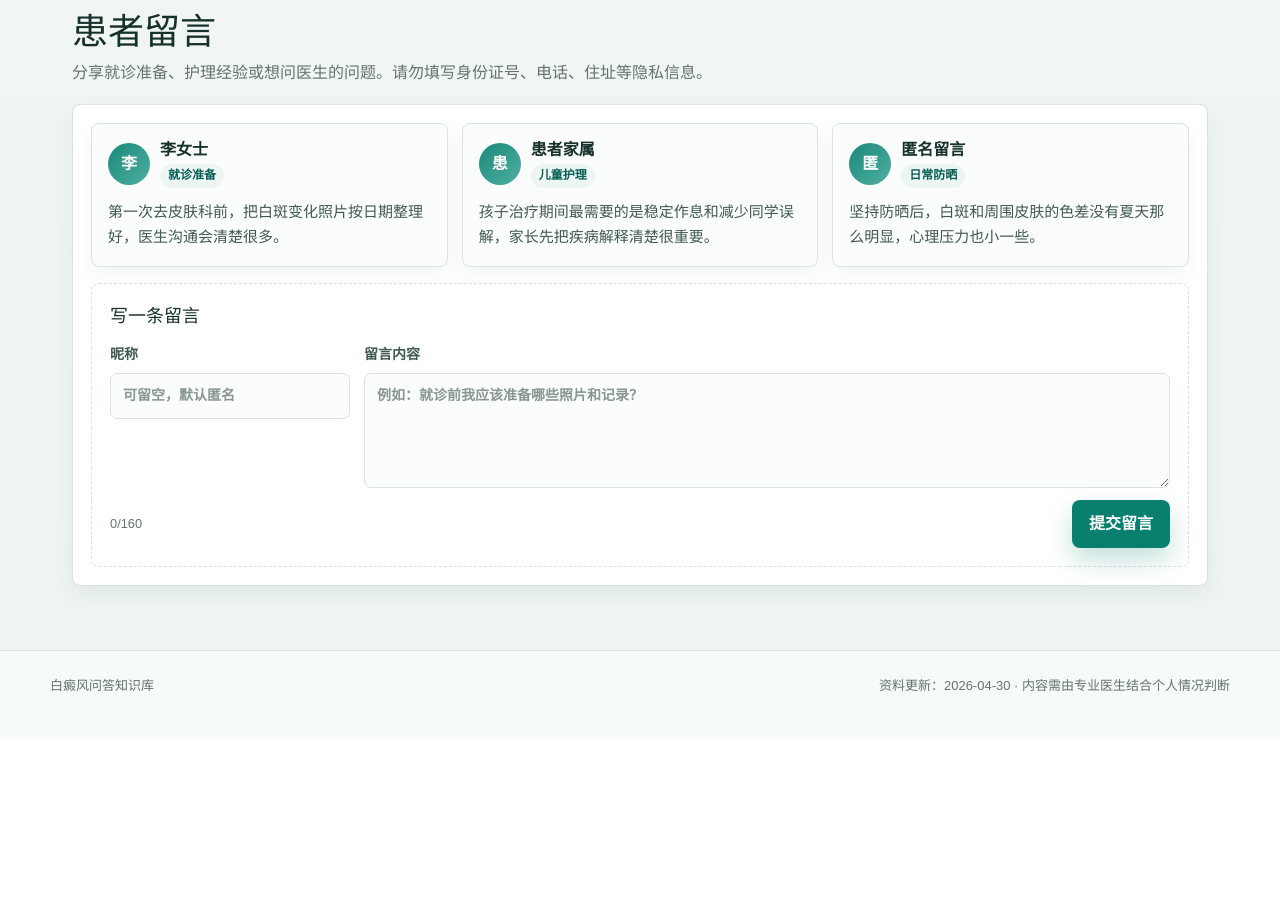
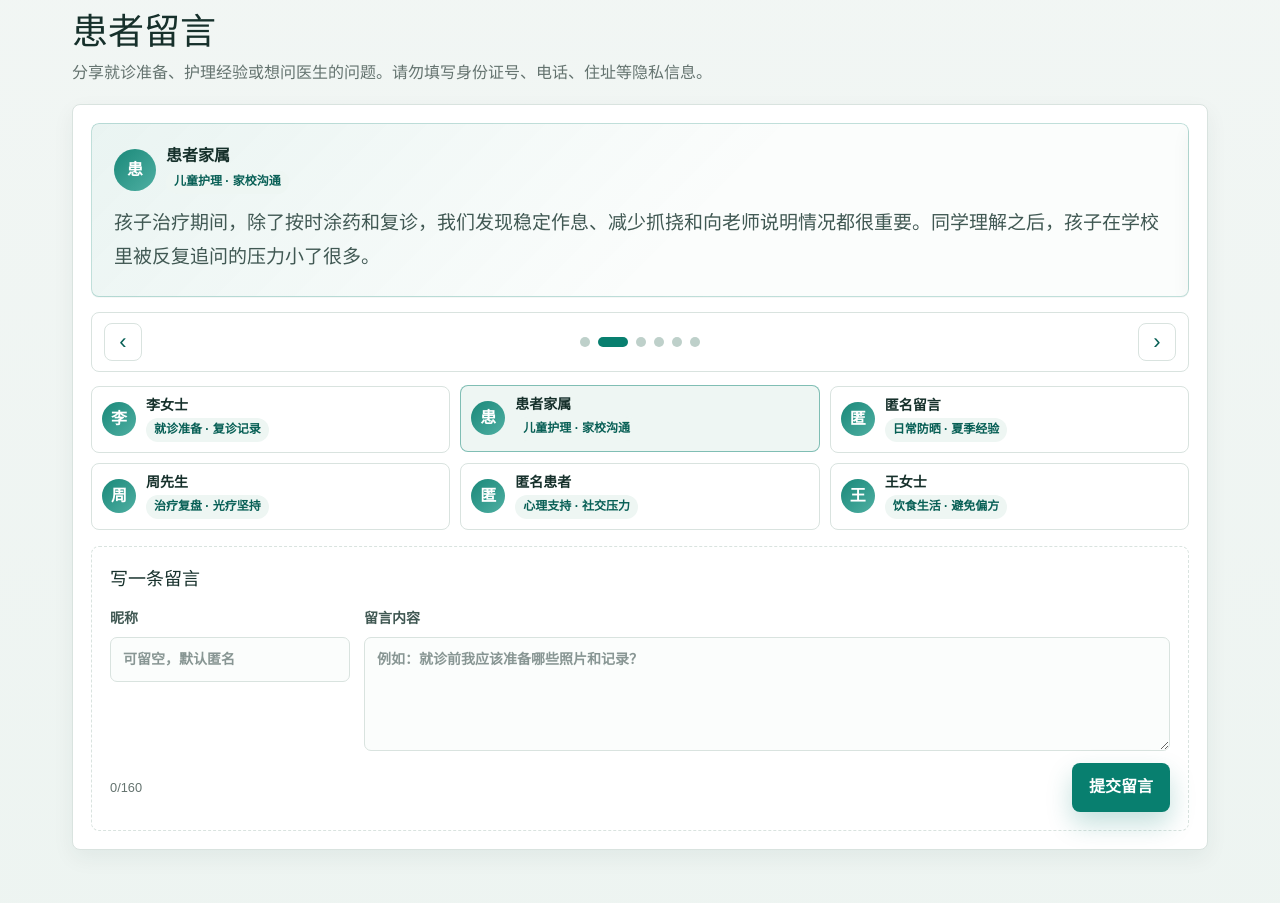
Before and after one commit to qili56847/Vitiligo-KnowledgeBase, a Next.js app: page / in a window 1280 px wide. Shown: the part 2740-3643 px from the top of the page. Before the commit the page ends 3479 px from the top, so only its background shows below. Built offline with nearby package versions, Linux system fonts and the light colour scheme.

Commit message:
优化患者留言轮播

```diff
--- a/src/app/globals.css
+++ b/src/app/globals.css
@@ -39,7 +39,8 @@ a {
 }
 
 button,
-input {
+input,
+textarea {
   font: inherit;
 }
 
@@ -769,17 +770,33 @@ main {
   box-shadow: 0 8px 22px rgba(17, 55, 48, 0.06);
 }
 
-.message-list {
+.message-carousel {
   display: grid;
-  grid-template-columns: repeat(3, minmax(0, 1fr));
   gap: 14px;
   margin-bottom: 16px;
 }
 
+.message-carousel-viewport {
+  overflow: hidden;
+  border-radius: var(--radius);
+}
+
+.message-carousel-track {
+  display: flex;
+  transition: transform 420ms ease;
+  will-change: transform;
+}
+
 .message-card {
-  padding: 16px;
+  flex: 0 0 100%;
+  min-width: 0;
+  padding: 22px;
   background: #fbfdfc;
   box-shadow: 0 8px 20px rgba(17, 55, 48, 0.05);
+  border-color: rgba(8, 127, 111, 0.24);
+  background:
+    linear-gradient(135deg, rgba(8, 127, 111, 0.07), transparent 56%),
+    #fbfdfc;
 }
 
 .message-card-head {
@@ -833,7 +850,65 @@ main {
 .message-card p {
   margin: 0;
   color: #405853;
-  font-size: 15px;
+  font-size: clamp(16px, 2vw, 19px);
+  line-height: 1.8;
+}
+
+.message-carousel-controls {
+  display: flex;
+  align-items: center;
+  justify-content: space-between;
+  gap: 14px;
+  border: 1px solid var(--line);
+  border-radius: var(--radius);
+  padding: 10px 12px;
+  background: #ffffff;
+}
+
+.message-preview-list {
+  display: grid;
+  grid-template-columns: repeat(3, minmax(0, 1fr));
+  gap: 10px;
+}
+
+.message-preview {
+  min-width: 0;
+  border: 1px solid var(--line);
+  border-radius: var(--radius);
+  padding: 10px;
+  background: #ffffff;
+  color: inherit;
+  cursor: pointer;
+  display: flex;
+  align-items: center;
+  gap: 10px;
+  text-align: left;
+  transition: border-color 150ms ease, background 150ms ease, transform 150ms ease;
+}
+
+.message-preview:hover,
+.message-preview.active {
+  border-color: rgba(8, 127, 111, 0.48);
+  background: var(--surface-soft);
+  transform: translateY(-1px);
+}
+
+.message-preview .message-avatar {
+  width: 34px;
+  height: 34px;
+  flex-basis: 34px;
+}
+
+.message-preview .message-meta strong {
+  font-size: 14px;
+}
+
+.message-preview .message-meta span {
+  max-width: 100%;
+  min-height: 22px;
+  overflow: hidden;
+  text-overflow: ellipsis;
+  white-space: nowrap;
 }
 
 .message-form {
@@ -970,8 +1045,8 @@ footer {
     grid-template-columns: 1fr;
   }
 
-  .message-list,
-  .message-fields {
+  .message-fields,
+  .message-preview-list {
     grid-template-columns: 1fr;
   }
 
--- a/src/app/page.tsx
+++ b/src/app/page.tsx
@@ -166,20 +166,38 @@ const initialMessages: PatientMessage[] = [
   {
     id: "message-1",
     name: "李女士",
-    meta: "就诊准备",
-    message: "第一次去皮肤科前，把白斑变化照片按日期整理好，医生沟通会清楚很多。",
+    meta: "就诊准备 · 复诊记录",
+    message: "第一次去皮肤科前，我把白斑出现的时间、最近有没有晒伤和每周照片都按日期整理好。医生能很快看出变化速度，也更容易判断是否需要伍德灯和进一步检查。",
   },
   {
     id: "message-2",
     name: "患者家属",
-    meta: "儿童护理",
-    message: "孩子治疗期间最需要的是稳定作息和减少同学误解，家长先把疾病解释清楚很重要。",
+    meta: "儿童护理 · 家校沟通",
+    message: "孩子治疗期间，除了按时涂药和复诊，我们发现稳定作息、减少抓挠和向老师说明情况都很重要。同学理解之后，孩子在学校里被反复追问的压力小了很多。",
   },
   {
     id: "message-3",
     name: "匿名留言",
-    meta: "日常防晒",
-    message: "坚持防晒后，白斑和周围皮肤的色差没有夏天那么明显，心理压力也小一些。",
+    meta: "日常防晒 · 夏季经验",
+    message: "坚持防晒后，白斑和周围皮肤的色差没有夏天那么明显。现在出门会提前涂广谱防晒，长时间户外再加遮阳帽和薄外套，心里也踏实一些。",
+  },
+  {
+    id: "message-4",
+    name: "周先生",
+    meta: "治疗复盘 · 光疗坚持",
+    message: "刚开始治疗时总想很快看到变化，后来医生提醒要按周期复盘。我把用药、光疗日期和皮肤反应记在手机里，复诊时能更准确地讨论效果和副作用。",
+  },
+  {
+    id: "message-5",
+    name: "匿名患者",
+    meta: "心理支持 · 社交压力",
+    message: "脸上白斑明显时，我一度不太想参加聚会。后来和医生讨论遮盖产品，也和家人说清自己的焦虑，慢慢能把注意力放回工作和生活本身。",
+  },
+  {
+    id: "message-6",
+    name: "王女士",
+    meta: "饮食生活 · 避免偏方",
+    message: "我以前听过很多忌口和偏方，越查越焦虑。现在主要做均衡饮食、规律睡眠和按医嘱治疗，不再随便叠加刺激性产品，皮肤状态反而更稳定。",
   },
 ];
 
@@ -603,8 +621,23 @@ function QaSection() {
 
 function PatientMessages() {
   const [messages, setMessages] = useState<PatientMessage[]>(initialMessages);
+  const [currentMessage, setCurrentMessage] = useState(0);
+  const [isPaused, setIsPaused] = useState(false);
   const [name, setName] = useState("");
   const [message, setMessage] = useState("");
+
+  useEffect(() => {
+    if (window.matchMedia("(prefers-reduced-motion: reduce)").matches) return;
+    if (isPaused || messages.length <= 1) return;
+    const timer = window.setInterval(() => {
+      setCurrentMessage((index) => (index + 1) % messages.length);
+    }, 4800);
+    return () => window.clearInterval(timer);
+  }, [isPaused, messages.length]);
+
+  const goToMessage = (index: number) => {
+    setCurrentMessage((index + messages.length) % messages.length);
+  };
 
   const submitMessage = (event: React.FormEvent<HTMLFormElement>) => {
     event.preventDefault();
@@ -620,6 +653,7 @@ function PatientMessages() {
       },
       ...currentMessages,
     ]);
+    setCurrentMessage(0);
     setName("");
     setMessage("");
   };
@@ -634,10 +668,62 @@ function PatientMessages() {
       </div>
 
       <div className="messages-panel">
-        <div className="message-list" aria-label="患者留言列表">
-          {messages.map((item) => (
-            <article className="message-card" key={item.id}>
-              <div className="message-card-head">
+        <div
+          className="message-carousel"
+          aria-label="患者留言轮播"
+          onMouseEnter={() => setIsPaused(true)}
+          onMouseLeave={() => setIsPaused(false)}
+          onFocus={() => setIsPaused(true)}
+          onBlur={() => setIsPaused(false)}
+        >
+          <div className="message-carousel-viewport">
+            <div className="message-carousel-track" style={{ transform: `translateX(-${currentMessage * 100}%)` }}>
+              {messages.map((item, index) => (
+                <article className="message-card" aria-label={`第 ${index + 1} 条患者留言`} key={item.id}>
+                  <div className="message-card-head">
+                    <div className="message-avatar" aria-hidden="true">
+                      {item.name.slice(0, 1)}
+                    </div>
+                    <div className="message-meta">
+                      <strong>{item.name}</strong>
+                      <span>{item.meta}</span>
+                    </div>
+                  </div>
+                  <p>{item.message}</p>
+                </article>
+              ))}
+            </div>
+          </div>
+
+          <div className="message-carousel-controls">
+            <button className="carousel-button" type="button" aria-label="上一条留言" onClick={() => goToMessage(currentMessage - 1)}>
+              ‹
+            </button>
+            <div className="carousel-dots" aria-label="留言分页">
+              {messages.map((item, index) => (
+                <button
+                  className={`carousel-dot${index === currentMessage ? " active" : ""}`}
+                  type="button"
+                  aria-label={`查看第 ${index + 1} 条留言`}
+                  aria-current={index === currentMessage ? "true" : "false"}
+                  onClick={() => goToMessage(index)}
+                  key={item.id}
+                />
+              ))}
+            </div>
+            <button className="carousel-button" type="button" aria-label="下一条留言" onClick={() => goToMessage(currentMessage + 1)}>
+              ›
+            </button>
+          </div>
+
+          <div className="message-preview-list" aria-label="留言预览">
+            {messages.map((item, index) => (
+              <button
+                className={`message-preview${index === currentMessage ? " active" : ""}`}
+                type="button"
+                onClick={() => goToMessage(index)}
+                key={item.id}
+              >
                 <div className="message-avatar" aria-hidden="true">
                   {item.name.slice(0, 1)}
                 </div>
@@ -645,10 +731,9 @@ function PatientMessages() {
                   <strong>{item.name}</strong>
                   <span>{item.meta}</span>
                 </div>
-              </div>
-              <p>{item.message}</p>
-            </article>
-          ))}
+              </button>
+            ))}
+          </div>
         </div>
 
         <form className="message-form" onSubmit={submitMessage}>
```
